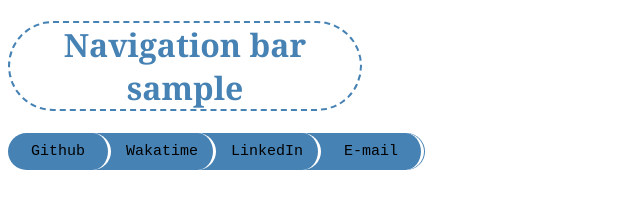
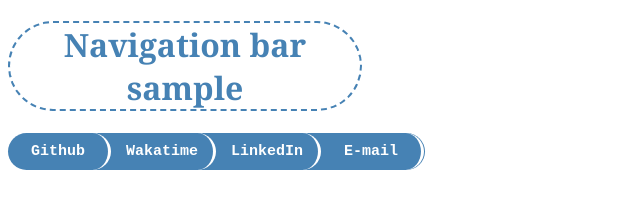
Before and after one commit to eduVieiraAF/JS, a plain HTML site: page HTML & CSS/Example_navigation_bar.html in a window 1280 px wide. Shown: the whole page, without its empty margins (0-640 px from the left). Drawn offline with Linux system fonts and the light colour scheme.

Commit message:
Improving glow

```diff
--- a/HTML & CSS/Example_navigation_bar.css
+++ b/HTML & CSS/Example_navigation_bar.css
@@ -24,7 +24,8 @@
     float: left;
     padding: 10px 15px;
     display: block;
-    color: black;
+    font-weight: bold;
+    color: white;
     text-align: center;
     text-decoration: none;
     border-right: 3px solid white;
@@ -43,6 +44,6 @@
 
 @keyframes glowAnim {
     0% {text-shadow: 3px 1px 3px black;}
-    50% {text-shadow: 1px 1px 3px rgb(157, 197, 230); color: cornsilk;}
+    50% {text-shadow: 0px px 3px rgb(157, 197, 230); color: steelblue;}
     100% {text-shadow: 3px 1px 3px black;}
 }
```
